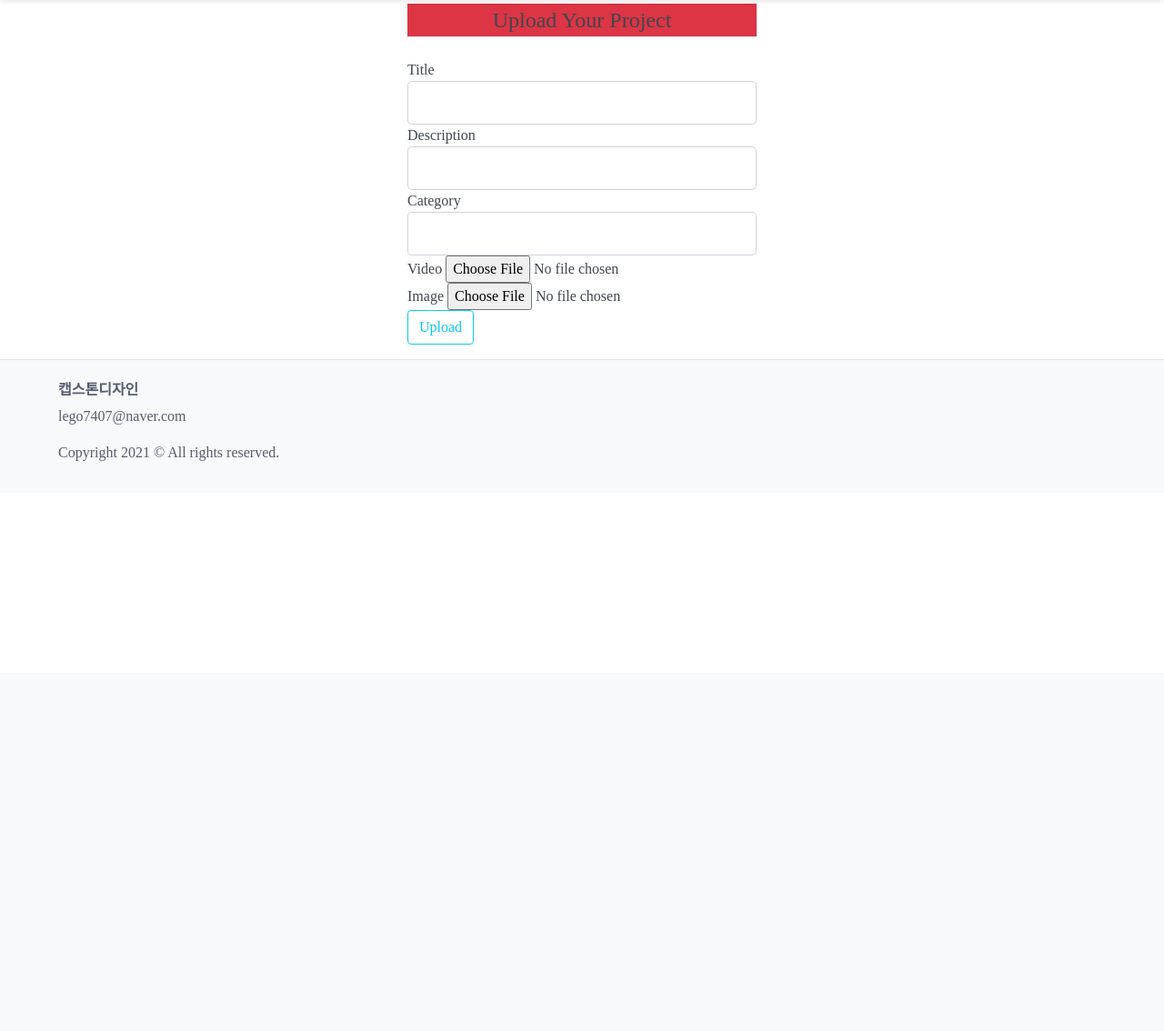
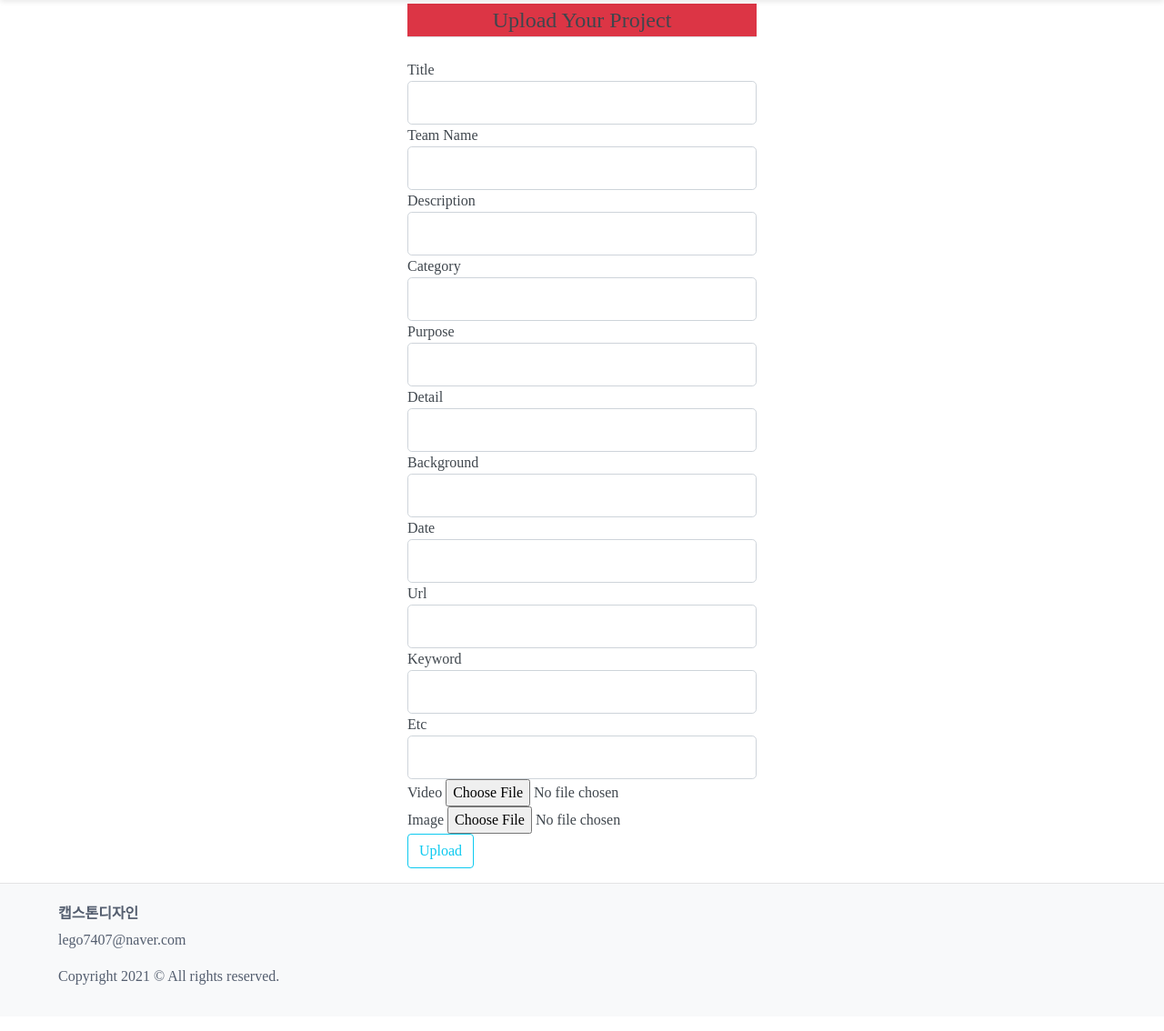
Before and after one commit to hyeonukdev/flask_blog, a Flask app: page /project/upload in a window 1280 px wide. Shown: the part 60-1194 px from the top of the page at 91% size. Before the commit the page ends 567 px from the top, so only its background shows below. Run offline with Flask 2, Linux system fonts and the light colour scheme; the visitor is signed in with stand-in values (Sample User, id 1); data comes from the database, SQL or seed files in the repository; some libraries are stand-ins or nearby versions; some web fonts are replaced.

Commit message:
project items

```diff
--- a/app/main/forms.py
+++ b/app/main/forms.py
@@ -7,10 +7,20 @@ from wtforms.validators import ValidationError, DataRequired, Email, EqualTo, Le
 class ProjectUploadForm(FlaskForm):
     project_title = TextField('Title', validators=[
                             DataRequired(), Length(max=60)])
+    project_team_name = TextField('Team Name', validators=[
+        DataRequired(), Length(max=60)])
     description = TextField('Description', validators=[DataRequired()])
     category = StringField('Category', validators=[
                            DataRequired(), Length(max=20)])
-    project_content = FileField('Video', validators=[FileAllowed(
+    project_purpose = StringField('Purpose', validators=[DataRequired()])
+    project_detail = StringField('Detail', validators=[DataRequired()])
+    project_background = StringField('Background', validators=[DataRequired()])
+    project_date = StringField('Date', validators=[DataRequired(), Length(max=30)])
+    project_url = StringField('Url', validators=[DataRequired()])
+    project_keyword = StringField('Keyword', validators=[DataRequired()])
+    project_etc = StringField('Etc', validators=[DataRequired()])
+
+    project_video = FileField('Video', validators=[FileAllowed(
         ['mp4', 'mkv', '3gp', 'mov']), FileRequired()])
     project_image = FileField('Image', validators=[FileAllowed(
         ['jpeg', 'png', 'gif']), FileRequired()])
--- a/app/main/views.py
+++ b/app/main/views.py
@@ -49,10 +49,23 @@ def upload():
     form = ProjectUploadForm()
 
     if form.validate_on_submit():
-        video_file = save_video(form.project_content.data)
+        video_file = save_video(form.project_video.data)
         image_file = save_image(form.project_image.data)
-        project = Project(project_title=form.project_title.data, project_content=video_file, project_image=image_file,
-                      description=form.description.data, category=form.category.data, author=current_user)
+        project = Project(project_title=form.project_title.data,
+                          project_team_name=form.project_team_name.data,
+                          description=form.description.data,
+                          category=form.category.data,
+                          project_purpose=form.project_purpose.data,
+                          project_detail=form.project_detail.data,
+                          project_background=form.project_background.data,
+                          project_date=form.project_date.data,
+                          project_url=form.project_url.data,
+                          project_keyword=form.project_keyword.data,
+                          project_etc=form.project_etc.data,
+                          project_video=video_file,
+                          project_image=image_file,
+                          author=current_user)
+
         db.session.add(project)
         db.session.commit()
         flash('Your Video has been posted!', 'success')
--- a/app/templates/project.html
+++ b/app/templates/project.html
@@ -9,7 +9,7 @@
     {% block content %}
     <div>
         <video class="video-view" autoplay controls height="300px" width="300px">
-            <source src="{{ url_for('static', filename='videos/' + project.project_content) }}" type="video/mp4">
+            <source src="{{ url_for('static', filename='videos/' + project.project_video) }}" type="video/mp4">
         </video>
     </div>
     <p class="video-view-title">{{ project.project_title }}</p>
--- a/app/templates/upload.html
+++ b/app/templates/upload.html
@@ -21,6 +21,21 @@
           </div>
           {% else %}
           {{ form.project_title(class='form-control form-control-lg') }}
+          {% endif %}
+        </div>
+
+        <div class='form-group'>
+          {{ form.project_team_name.label(class='form-control-label') }}
+
+          {% if form.project_team_name.errors %}
+          {{ form.project_team_name(class='form-control form-control-lg is-invalid') }}
+          <div class="invalid-feedback">
+            {% for error in form.project_team_name.errors %}
+            <span> {{ error }} </span>
+            {% endfor %}
+          </div>
+          {% else %}
+          {{ form.project_team_name(class='form-control form-control-lg') }}
           {% endif %}
         </div>
 
@@ -54,11 +69,116 @@
           {% endif %}
         </div>
 
+         <div class='form-group'>
+          {{ form.project_purpose.label(class='form-control-label') }}
+
+          {% if form.project_purpose.errors %}
+          {{ form.project_purpose(class='form-control form-control-lg is-invalid') }}
+          <div class="invalid-feedback">
+            {% for error in form.project_purpose.errors %}
+            <span> {{ error }} </span>
+            {% endfor %}
+          </div>
+          {% else %}
+          {{ form.project_purpose(class='form-control form-control-lg') }}
+          {% endif %}
+        </div>
+
+        <div class='form-group'>
+          {{ form.project_detail.label(class='form-control-label') }}
+
+          {% if form.project_detail.errors %}
+          {{ form.project_detail(class='form-control form-control-lg is-invalid') }}
+          <div class="invalid-feedback">
+            {% for error in form.project_detail.errors %}
+            <span> {{ error }} </span>
+            {% endfor %}
+          </div>
+          {% else %}
+          {{ form.project_detail(class='form-control form-control-lg') }}
+          {% endif %}
+        </div>
+
+        <div class='form-group'>
+          {{ form.project_background.label(class='form-control-label') }}
+
+          {% if form.project_background.errors %}
+          {{ form.project_background(class='form-control form-control-lg is-invalid') }}
+          <div class="invalid-feedback">
+            {% for error in form.project_background.errors %}
+            <span> {{ error }} </span>
+            {% endfor %}
+          </div>
+          {% else %}
+          {{ form.project_background(class='form-control form-control-lg') }}
+          {% endif %}
+        </div>
+
+        <div class='form-group'>
+          {{ form.project_date.label(class='form-control-label') }}
+
+          {% if form.project_date.errors %}
+          {{ form.project_date(class='form-control form-control-lg is-invalid') }}
+          <div class="invalid-feedback">
+            {% for error in form.project_date.errors %}
+            <span> {{ error }} </span>
+            {% endfor %}
+          </div>
+          {% else %}
+          {{ form.project_date(class='form-control form-control-lg') }}
+          {% endif %}
+        </div>
+
+        <div class='form-group'>
+          {{ form.project_url.label(class='form-control-label') }}
+
+          {% if form.project_url.errors %}
+          {{ form.project_url(class='form-control form-control-lg is-invalid') }}
+          <div class="invalid-feedback">
+            {% for error in form.project_url.errors %}
+            <span> {{ error }} </span>
+            {% endfor %}
+          </div>
+          {% else %}
+          {{ form.project_url(class='form-control form-control-lg') }}
+          {% endif %}
+        </div>
+
+        <div class='form-group'>
+          {{ form.project_keyword.label(class='form-control-label') }}
+
+          {% if form.project_keyword.errors %}
+          {{ form.project_keyword(class='form-control form-control-lg is-invalid') }}
+          <div class="invalid-feedback">
+            {% for error in form.project_keyword.errors %}
+            <span> {{ error }} </span>
+            {% endfor %}
+          </div>
+          {% else %}
+          {{ form.project_keyword(class='form-control form-control-lg') }}
+          {% endif %}
+        </div>
+
+        <div class='form-group'>
+          {{ form.project_etc.label(class='form-control-label') }}
+
+          {% if form.project_etc.errors %}
+          {{ form.project_etc(class='form-control form-control-lg is-invalid') }}
+          <div class="invalid-feedback">
+            {% for error in form.project_etc.errors %}
+            <span> {{ error }} </span>
+            {% endfor %}
+          </div>
+          {% else %}
+          {{ form.project_etc(class='form-control form-control-lg') }}
+          {% endif %}
+        </div>
+
         <div class="form-group">
-          {{ form.project_content.label() }}
-          {{ form.project_content(class="form-control-file") }}
-          {% if form.project_content.errors %}
-          {% for error in form.project_content.errors %}
+          {{ form.project_video.label() }}
+          {{ form.project_video(class="form-control-file") }}
+          {% if form.project_video.errors %}
+          {% for error in form.project_video.errors %}
           <span class="text-danger">{{ error }}</span></br>
           {% endfor %}
           {% endif %}
```
Also changed, not shown: app/main/models.py (+12 -2 lines).
